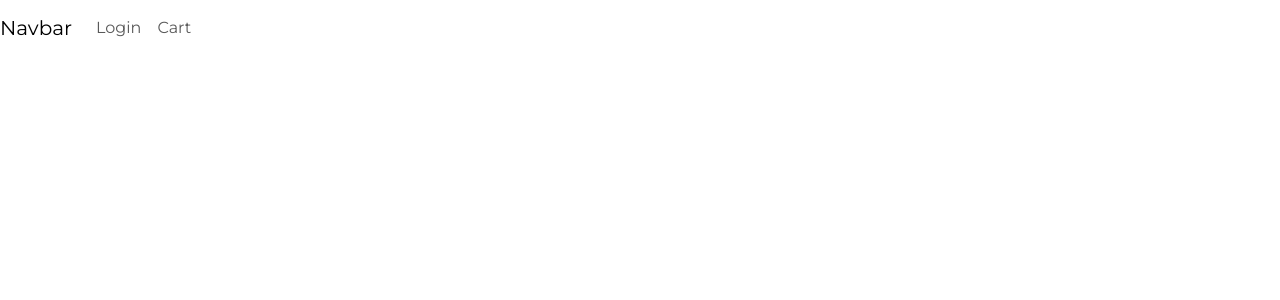
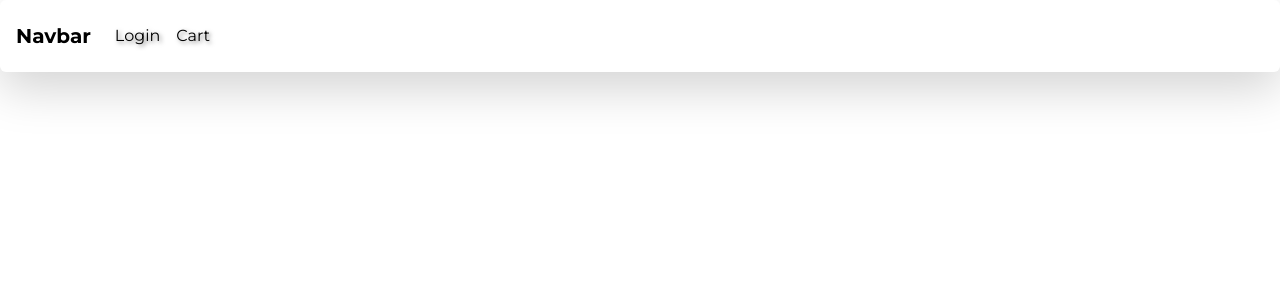
Before and after one commit to TshepoShale/OrderPizzaFromUs, a React (Create React App) app in the folder client/: page / in a window 1280 px wide. Shown: the top 300 px of the page. Built offline with nearby package versions, Linux system fonts and the light colour scheme; the HTML template or start-up script is replaced by a standard one.

Commit message:
navbar changed. added shadow effect.

```diff
--- a/client/src/components/Navbar.js
+++ b/client/src/components/Navbar.js
@@ -3,7 +3,7 @@ import React from "react";
 export default function Navbar() {
   return (
     <div>
-      <nav className="navbar navbar-expand-lg">
+      <nav className="navbar navbar-expand-lg shadow-lg p-3 mb-5 bg-white rounded">
         <a className="navbar-brand" href="#">
           Navbar
         </a>
--- a/client/src/index.css
+++ b/client/src/index.css
@@ -14,3 +14,14 @@ code {
   font-family: source-code-pro, Menlo, Monaco, Consolas, 'Courier New',
     monospace;
 }
+
+.nav-link {
+  color: black !important;
+  font-weight: bold;
+  text-shadow: 2px 2px 4px rgba(0, 0, 0, 0.5);
+}
+
+.navbar-brand{
+  color: black !important;
+  font-weight: bold;
+}
```
